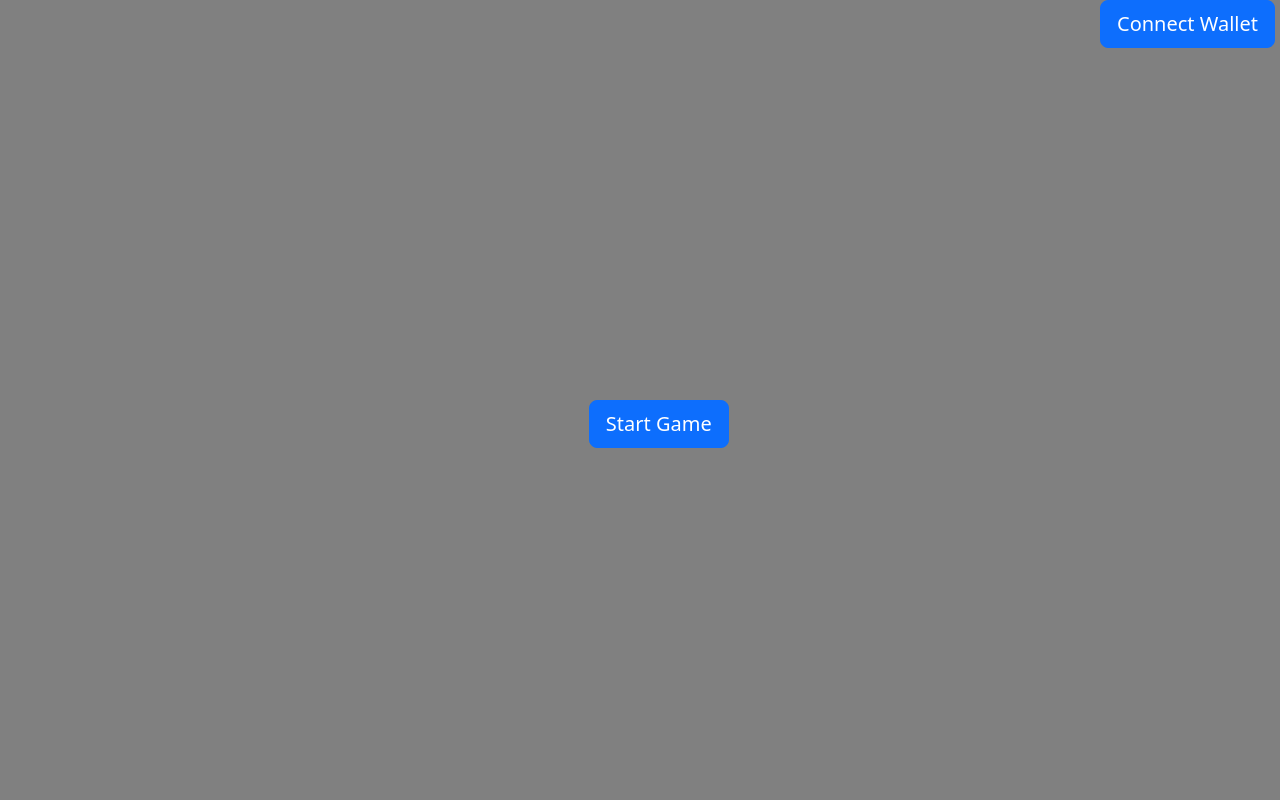
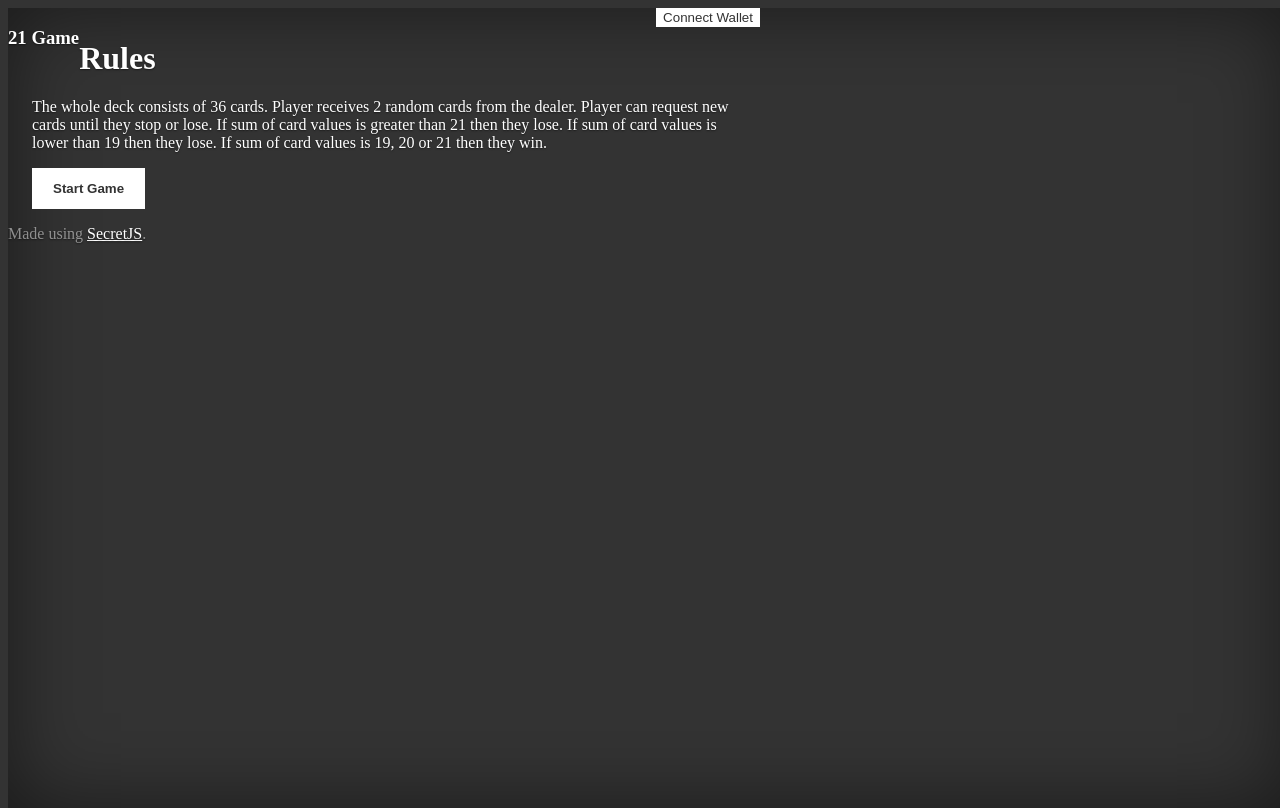
Before and after one commit to ARK-Builders/ibc-secret, a React (Create React App) app in the folder 21-game-project/21-game/: page / in a window 1280 px wide. Built offline with nearby package versions, Linux system fonts and the light colour scheme; no server answers.

Commit message:
change design

```diff
--- a/21-game-project/21-game/src/App.css
+++ b/21-game-project/21-game/src/App.css
@@ -1,36 +1,119 @@
-html, body {
+
+
+/*
+ * Globals
+ */
+
+/* Links */
+a,
+a:focus,
+a:hover {
+  color: #fff;
+}
+
+/* Custom default button */
+.btn-secondary,
+.btn-secondary:hover,
+.btn-secondary:focus {
+  color: #333;
+  text-shadow: none; /* Prevent inheritance from `body` */
+  background-color: #fff;
+  border: .05rem solid #fff;
+}
+
+
+/*
+ * Base structure
+ */
+
+html,
+body, #root {
   height: 100%;
+  background-color: #333;
   width: 100%;
 }
-#root{
-  height: 100%;
-  width: 100%;
-}
-.App{
-  height: 100%;
-  width: 100%;
-  background-color: grey;
-}
-.SrartGame {
-  height: 200px;
-  position: relative;
-  border: 3px solid green;
+
+#root {
+  display: -ms-flexbox;
+  display: flex;
+  color: #fff;
+  text-shadow: 0 .05rem .1rem rgba(0, 0, 0, .5);
+  box-shadow: inset 0 0 5rem rgba(0, 0, 0, .5);
 }
 
-.vertical-center {
-  margin: 0;
-  position: absolute;
-  top: 50%;
-  left: 46%;
+.cover-container {
+  max-width: 47em;
+}
+.row{
+  max-width: 43em;
+}
+.rowitem{
+  margin-bottom: 0.5em;
+  padding-left:  2em;
 }
 
-.container{
-  margin: 0;
-  position: absolute;
-  top: 50%;
-  left: 20%;
+/*
+ * Header
+ */
+.masthead {
+  margin-bottom: 2rem;
 }
-.walletconnect{
-  float: right;
-  padding-right: 5px;
+
+.buttons4{
+  margin-right: 0.5em;
 }
+
+.masthead-brand {
+  margin-bottom: 0;
+}
+
+.nav-masthead .nav-link {
+  padding: .25rem 0;
+  font-weight: 700;
+  color: rgba(255, 255, 255, .5);
+  background-color: transparent;
+  border-bottom: .25rem solid transparent;
+}
+
+.nav-masthead .nav-link:hover,
+.nav-masthead .nav-link:focus {
+  border-bottom-color: rgba(255, 255, 255, .25);
+}
+
+.nav-masthead .nav-link + .nav-link {
+  margin-left: 1rem;
+}
+
+.nav-masthead .active {
+  color: #fff;
+  border-bottom-color: #fff;
+}
+
+@media (min-width: 48em) {
+  .masthead-brand {
+    float: left;
+  }
+  .nav-masthead {
+    float: right;
+  }
+}
+
+
+/*
+ * Cover
+ */
+.cover {
+  padding: 0 1.5rem;
+}
+.cover .btn-lg {
+  padding: .75rem 1.25rem;
+  font-weight: 700;
+}
+
+
+/*
+ * Footer
+ */
+.mastfoot {
+  color: rgba(255, 255, 255, .5);
+}
--- a/21-game-project/21-game/src/App.js
+++ b/21-game-project/21-game/src/App.js
@@ -1,6 +1,7 @@
 import './App.css';
-import 'bootstrap/dist/css/bootstrap.min.css';
 import GameArea from "./Components/GameArea";
+import Header from "./Components/Header";
+import Footer from "./Components/Footer";
 import React, { useState, useEffect } from 'react';
 
 const App = () => {
@@ -49,8 +50,10 @@ const App = () => {
   };
 
   return (
-    <div className="App">
-      <GameArea handleConnectWallet={handleConnectWallet} address={address}/>
+    <div className="App cover-container d-flex w-100 h-100 p-3 mx-auto flex-column">
+      <Header handleConnectWallet={handleConnectWallet} address={address}/>
+      <GameArea />
+      <Footer />
     </div>
   );
 }
--- /dev/null
+++ b/21-game-project/21-game/src/Components/Footer.js
@@ -0,0 +1,11 @@
+const Footer = () => {
+  return(
+      <footer className="mastfoot mt-auto">
+        <div className="inner">
+          <p>Made using <a href="https://docs.scrt.network/secret-network-documentation/development/getting-started">SecretJS</a>.</p>
+        </div>
+      </footer>
+  );
+}
+
+export default Footer;
--- a/21-game-project/21-game/src/Components/GameArea.js
+++ b/21-game-project/21-game/src/Components/GameArea.js
@@ -2,7 +2,6 @@ import React from "react";
 import StartGameButton from "./StartGameButton";
 import PlayingTable from "./PlayingTable";
 import socketIO from "socket.io-client"
-import Button from 'react-bootstrap/Button';
 
 const socket = socketIO.connect("http://localhost:4000")
 
@@ -110,17 +109,24 @@ export default class GameArea extends React.Component {
   }
 	render(){
 		return(
-		<>
-      <div className="walletconnect">
-        {this.props.address ?
-          <p>Wallet {this.props.address} connected</p>
-          :
-          <Button variant="primary" size="lg" onClick={this.props.handleConnectWallet} >Connect Wallet</Button>
-        }
-      </div>
+    <main role="main" className="inner cover">
+      {
+        this.state.is_Game_started ?
+        <></>
+        :
+          <>
+          <h1 className="cover-heading">Rules</h1>
+          <p className="lead">The whole deck consists of 36 cards.
+          Player receives 2 random cards from the dealer.
+          Player can request new cards until they stop or lose.
+          If sum of card values is greater than 21 then they lose.
+          If sum of card values is lower than 19 then they lose.
+          If sum of card values is 19, 20 or 21 then they win.</p>
+          </>
+      }
 			<StartGameButton is_Game_started={this.state.is_Game_started} startGameButtonClick={this.startGameButtonClick}/>
 			<PlayingTable is_Game_started={this.state.is_Game_started} getDeckButtonClick={this.getDeckButtonClick} enoughButtonClick={this.enoughButtonClick} menuTableButtonClick={this.menuTableButtonClick} oneMoreButtonClick={this.oneMoreButtonClick} cardSumm={this.state.cardSumm} cardSummA={this.state.cardSummA} cards={this.state.cards} gameResult ={this.state.gameResult} isButtonDisabled={this.state.isButtonDisabled}/>
-		</>
+		</main>
 		);
 	}
 }
--- /dev/null
+++ b/21-game-project/21-game/src/Components/Header.js
@@ -0,0 +1,18 @@
+const Header = (props) => {
+	return(
+		<header className="masthead mb-auto">
+	        <div className="inner">
+	          <h3 className="masthead-brand">21 Game</h3>
+	          <nav className="nav nav-masthead justify-content-center">
+	          	    {props.address ?
+          				<p>{props.address} </p>
+          				:
+          				<button type="button" className="btn btn-secondary" onClick={props.handleConnectWallet}>Connect Wallet</button>
+        			}
+	          </nav>
+	        </div>
+      	</header>
+	);
+}
+
+export default Header;
--- a/21-game-project/21-game/src/Components/PlayingTable.js
+++ b/21-game-project/21-game/src/Components/PlayingTable.js
@@ -1,7 +1,6 @@
 import React from "react";
+import CardRender from "./cards/CardRender";
 import Button from 'react-bootstrap/Button';
-import CardRender from "./cards/CardRender";
-
 
 
 export default class PlayingTable extends React.Component {
@@ -17,40 +16,21 @@ export default class PlayingTable extends React.Component {
 		if(this.props.is_Game_started){
 			return(
 				<>
-					<div className="container">
-						<div className="row justify-content-md-center">
-							<div className="col col-lg-2">
-	      				{this.props.gameResult}
-	    				</div>
-						</div>
-						<div className="row justify-content-md-center">
-							<div className="col col-lg-2">
-	      				Summ of Cards: {this.props.cardSummA > 0 && this.props.cardSummA < 22 ? this.props.cardSumm + "/ " + this.props.cardSummA : this.props.cardSumm}
-	    				</div>
-						</div>
+	      	<h1 className="cover-heading">{this.props.gameResult}</h1>
+	      	<h2 className="cover-heading">Summ of Cards: {this.props.cardSummA > 0 && this.props.cardSummA < 22 ? this.props.cardSumm + "/ " + this.props.cardSummA : this.props.cardSumm}</h2>
+
 					<div className="row">
 						{
 							this.props.cards.map((card, index) =>
-                <div className="col-sm" key={index}>
+	              <div className="col-sm rowitem" key={index}>
 		      			<CardRender cardName={card}/>
 		    				</div>
       			)}
 	  			</div>
-	  				<div className="row">
-	    				<div className="col-sm">
-	      				<Button variant="outline-primary" size="lg" onClick={this.props.oneMoreButtonClick} disabled={this.props.cardSumm > 21 ? true : false || this.props.isButtonDisabled}>Take one more card</Button>
-	    				</div>
-	    				<div className="col-sm">
-	      				<Button variant="outline-primary" size="lg" onClick={this.props.enoughButtonClick} disabled={this.props.cardSumm > 21 ? true : false || this.props.isButtonDisabled}>Enough</Button>
-	    				</div>
-	    				<div className="col-sm">
-	      				<Button variant="outline-primary" size="lg" onClick={this.props.menuTableButtonClick}>Menu</Button>
-	   				  </div>
-	   				  <div className="col-sm">
-	      				<Button variant="outline-primary" size="lg" onClick={this.props.getDeckButtonClick} disabled={!(this.props.cardSumm > 21 ? true : false || this.props.isButtonDisabled)}>Get Deck</Button>
-	   				  </div>
-	  				</div>
-					</div>
+	  			<button type="button" className="btn btn-lg btn-secondary buttons4" onClick={this.props.oneMoreButtonClick} disabled={this.props.cardSumm > 21 ? true : false || this.props.isButtonDisabled}>Take one more card</button>
+	  			<button type="button" className="btn btn-lg btn-secondary buttons4" onClick={this.props.enoughButtonClick} disabled={this.props.cardSumm > 21 ? true : false || this.props.isButtonDisabled}>Enough</button>
+	  			<button type="button" className="btn btn-lg btn-secondary buttons4" onClick={this.props.menuTableButtonClick}>Menu</button>
+	  			<button type="button" className="btn btn-lg btn-secondary buttons4" onClick={this.props.getDeckButtonClick} disabled={!(this.props.cardSumm > 21 ? true : false || this.props.isButtonDisabled)}>Get Deck</button>
 		  	</>
 			);
 		}
--- a/21-game-project/21-game/src/Components/StartGameButton.js
+++ b/21-game-project/21-game/src/Components/StartGameButton.js
@@ -1,5 +1,4 @@
 import React from "react";
-import Button from 'react-bootstrap/Button';
 
 export default class StartGameButton extends React.Component {
   constructor(props) {
@@ -14,9 +13,9 @@ render(){
 	if(!this.props.is_Game_started){
 		return(
 			<div className="StartGame">
-	  			<div className="vertical-center">
-	  				<Button variant="primary" size="lg" onClick={this.props.startGameButtonClick}>Start Game</Button>
-	  			</div>
+	  			<p className="lead">
+	  				<button type="button" className="btn btn-lg btn-secondary" onClick={this.props.startGameButtonClick}>Start Game</button>
+	  			</p>
 	  		</div>
 			);
 		}
```
Lines whose indentation alone changed are shown as unchanged.
